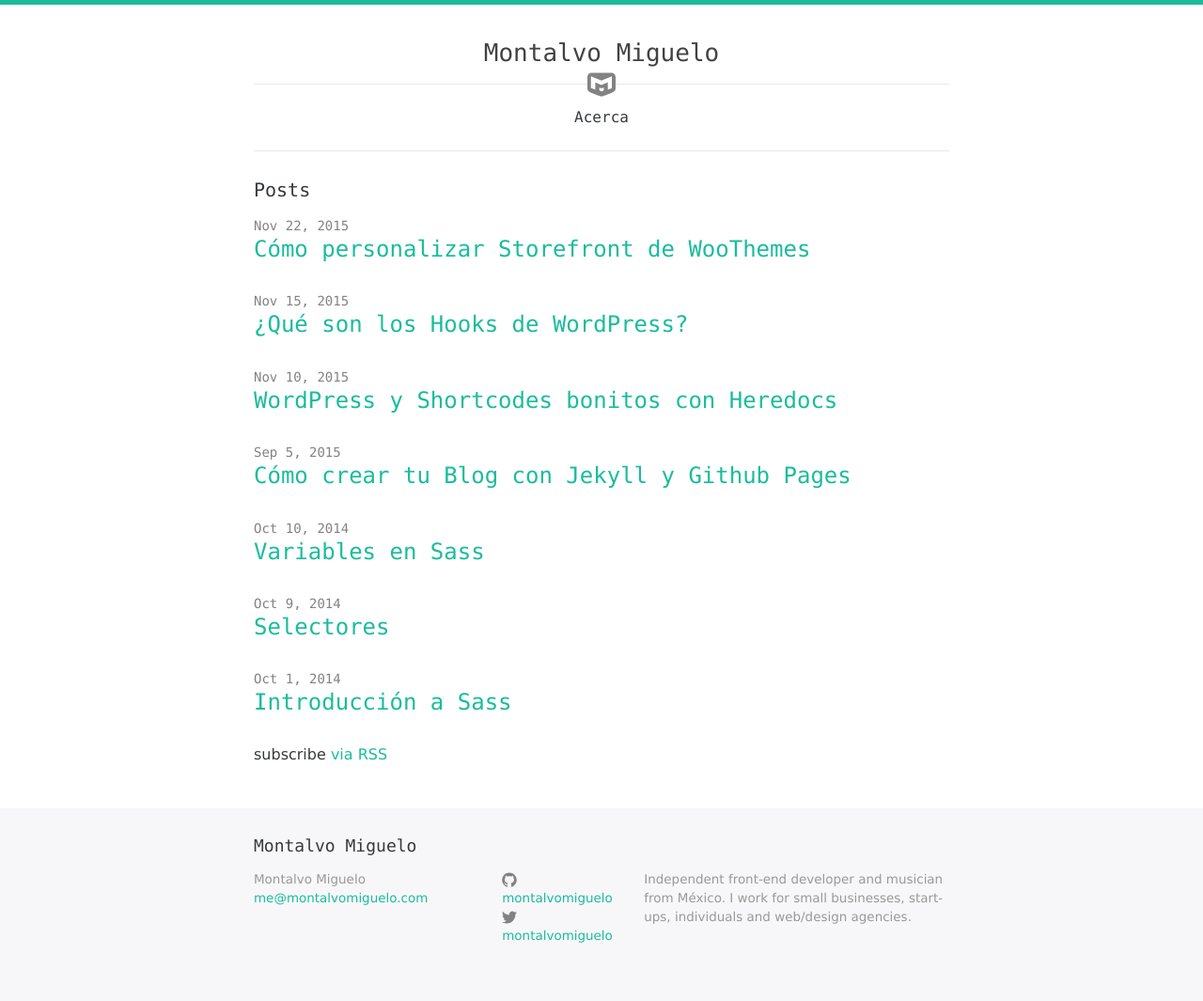
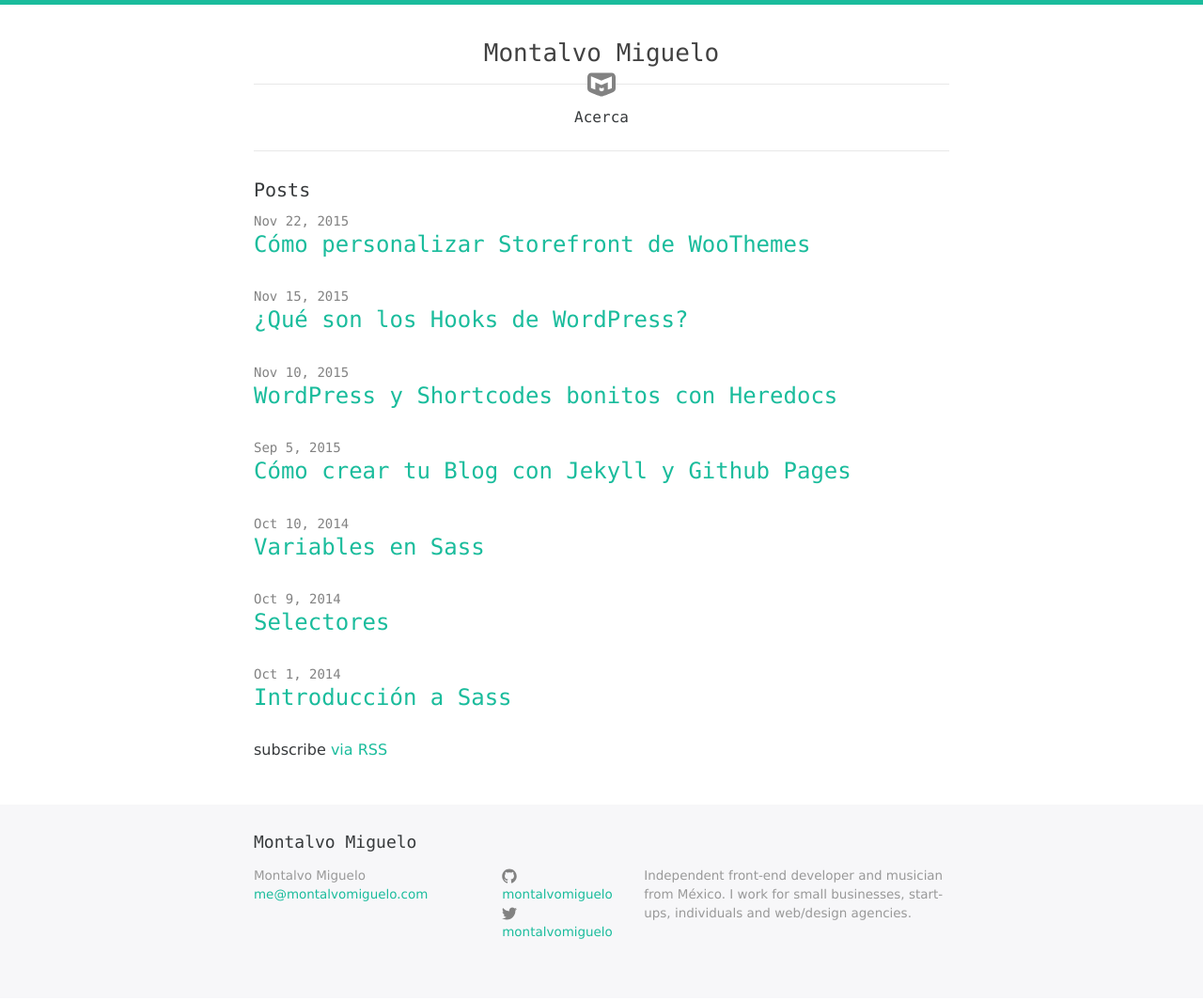
Before and after one commit to montalvomiguelo/montalvomiguelo.github.io, a Jekyll site: the page built from index.html, in a window 1280 px wide. Shown: the whole page at 94% size. Built offline with Jekyll 4.4.1, drawn with Linux system fonts in a browser that asks for light colours.

Commit message:
margins, jekyll default code color scheme

```diff
--- a/_sass/_base.scss
+++ b/_sass/_base.scss
@@ -25,11 +25,38 @@
 /**
  * Set `margin-bottom` to maintain vertical rhythm
  */
-h1, h2, h3, h4, h5, h6,
-p, blockquote, pre,
-ul, ol, dl, figure,
+h1, h2, h3, h4, h5, h6 {
+  margin-top: 0;
+  margin-bottom: .5em;
+}
+
+p {
+  margin-top: 0;
+  margin-bottom: 1rem;
+}
+
+blockquote {
+  margin: 0 0 1rem;
+}
+
+pre {
+  margin-top: 0;
+  margin-bottom: 1rem;
+}
+
+ol,
+ul,
+dl {
+  margin-top: 0;
+  margin-bottom: 1rem;
+}
+
+figure {
+  margin: 0 0 1rem;
+}
+
 %vertical-rhythm {
-  margin-bottom: $spacing-unit / 2;
+  margin-bottom: 1rem;
 }
 
 
@@ -126,8 +153,8 @@
 code {
   font-size: 15px;
   // border: 1px solid $grey-color-light;
-  border-radius: 3px;
-  background-color: #f7f7f9;
+  // border-radius: 3px;
+  background-color: #eef;
 }
 
 code {
```
